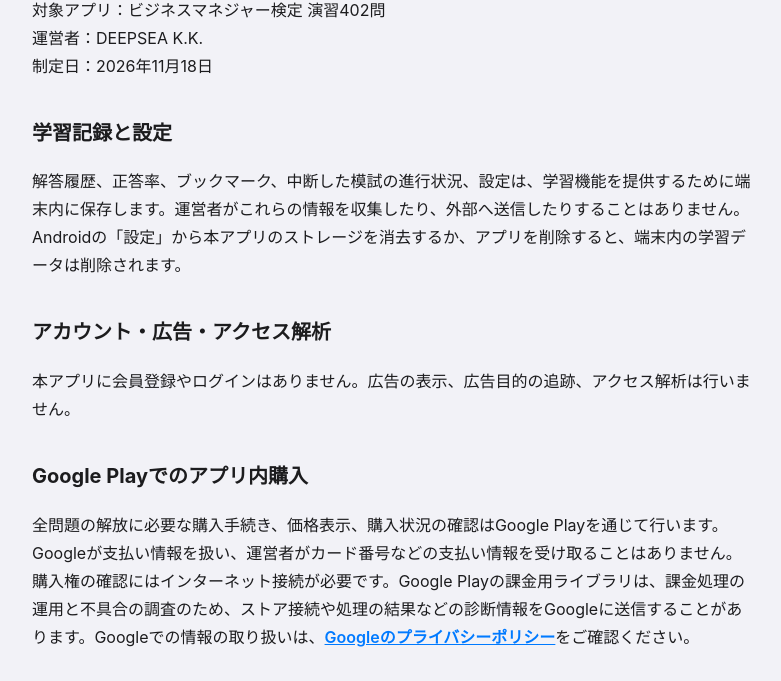
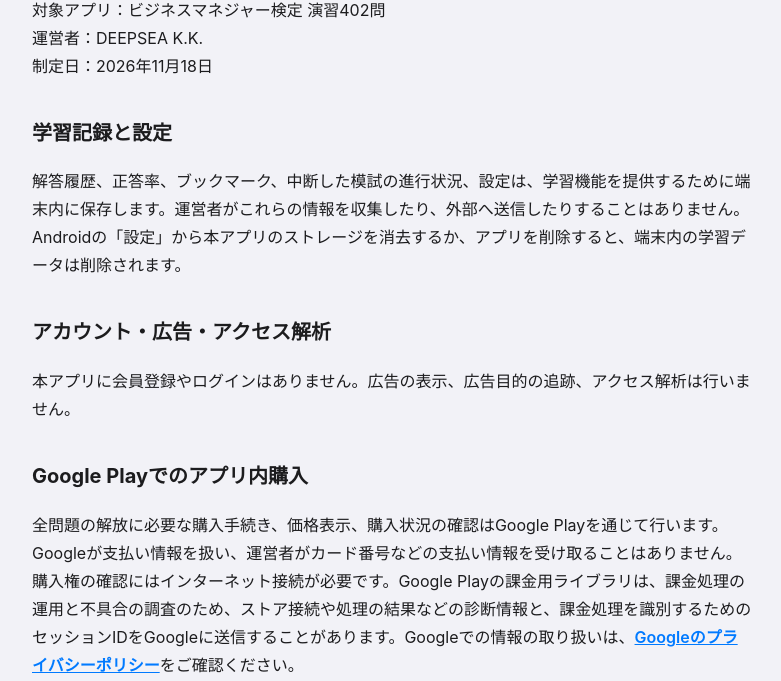
Before and after one commit to taracomom/taracomom.github.io, a plain HTML site: page business-manager/privacy/index.html in a window 1280 px wide. Shown: the part 119-800 px from the top of the page, without its empty margins (248-1029 px from the left). Drawn offline with Linux system fonts and the light colour scheme.

Commit message:
Describe identifiers used by Google Play Billing

```diff
--- a/business-manager/privacy/index.html
+++ b/business-manager/privacy/index.html
@@ -26,7 +26,7 @@
   <h2>アカウント・広告・アクセス解析</h2>
   <p>本アプリに会員登録やログインはありません。広告の表示、広告目的の追跡、アクセス解析は行いません。</p>
   <h2>Google Playでのアプリ内購入</h2>
-  <p>全問題の解放に必要な購入手続き、価格表示、購入状況の確認はGoogle Playを通じて行います。Googleが支払い情報を扱い、運営者がカード番号などの支払い情報を受け取ることはありません。購入権の確認にはインターネット接続が必要です。Google Playの課金用ライブラリは、課金処理の運用と不具合の調査のため、ストア接続や処理の結果などの診断情報をGoogleに送信することがあります。Googleでの情報の取り扱いは、<a href="https://policies.google.com/privacy?hl=ja">Googleのプライバシーポリシー</a>をご確認ください。</p>
+  <p>全問題の解放に必要な購入手続き、価格表示、購入状況の確認はGoogle Playを通じて行います。Googleが支払い情報を扱い、運営者がカード番号などの支払い情報を受け取ることはありません。購入権の確認にはインターネット接続が必要です。Google Playの課金用ライブラリは、課金処理の運用と不具合の調査のため、ストア接続や処理の結果などの診断情報と、課金処理を識別するためのセッションIDをGoogleに送信することがあります。Googleでの情報の取り扱いは、<a href="https://policies.google.com/privacy?hl=ja">Googleのプライバシーポリシー</a>をご確認ください。</p>
   <h2>お問い合わせ</h2>
   <p>お問い合わせのメールアドレスと本文は、回答や問題の確認に使用します。保有するお問い合わせ情報に関するご相談は、下記へご連絡ください。</p>
   <p>DEEPSEA K.K.<br><a href="mailto:app-support@umino-ai.com">app-support@umino-ai.com</a></p>
```
